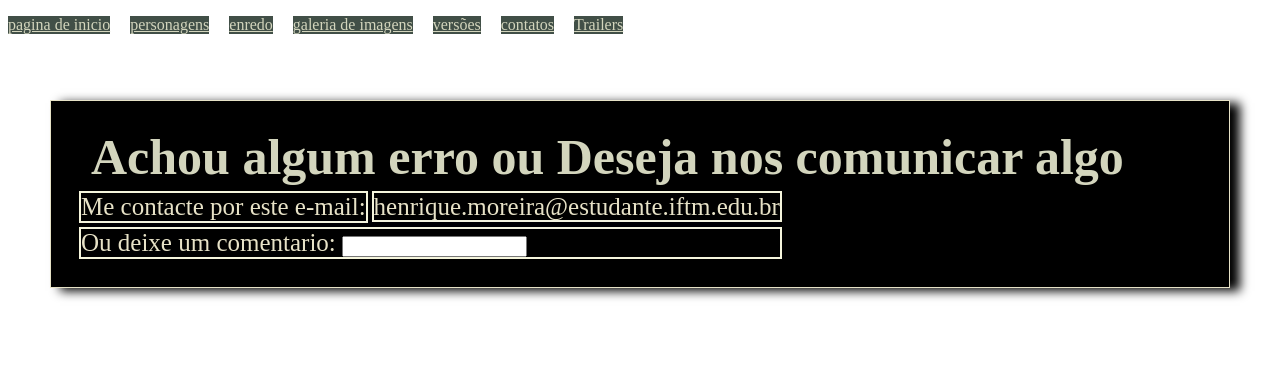
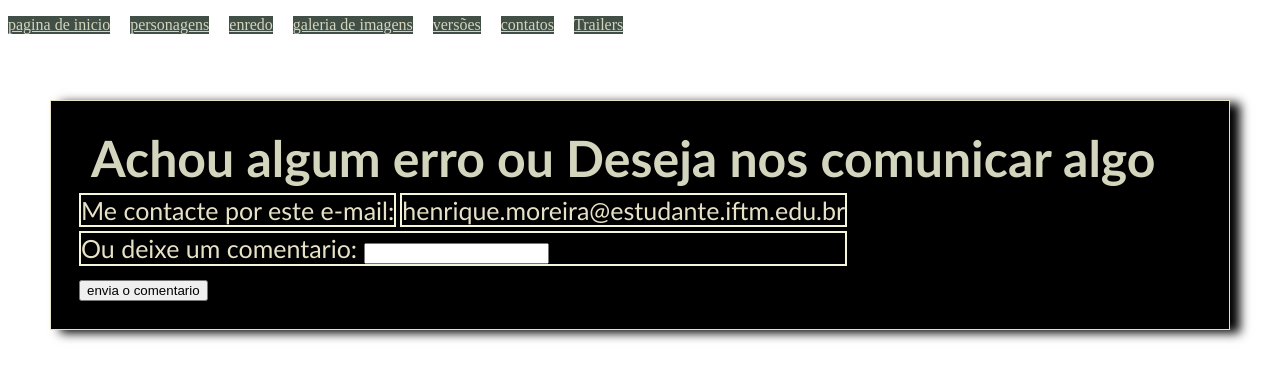
Before and after one commit to Henrique11154/trabalhoHTML, a plain HTML site: page contatos.html in a window 1280 px wide. Drawn offline with Linux system fonts and the light colour scheme.

Commit message:
Add files via upload

```diff
--- a/contatos.html
+++ b/contatos.html
@@ -36,6 +36,11 @@
                     <div>Ou deixe um comentario: <input></div>
                 </td>
                </tr>
+               <tr>
+                <td colspan="2">
+                    <button>envia o comentario</button>
+                </td>
+               </tr>
             </table>
         </div>
 </div>
--- a/estilo.css
+++ b/estilo.css
@@ -29,6 +29,7 @@ body{
     font-size: 25px;
     padding: 0.4em 1em;
     font-style: Bold;
+    font-family: 'Gill Sans', 'Gill Sans MT', Calibri, 'Trebuchet MS', sans-serif;
 }
 
 .menu{
--- a/estiloUnico.css
+++ b/estiloUnico.css
@@ -13,5 +13,4 @@ img{
 
 #texto{
     text-align: justify;
-
 }
```
Also changed, not shown: index.html (+1 -1 lines), personagens.html (+1 -0 lines), versoes.html (+1 -0 lines).
